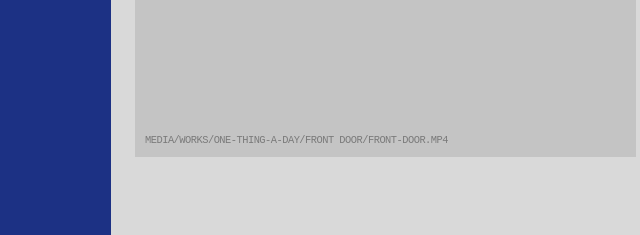
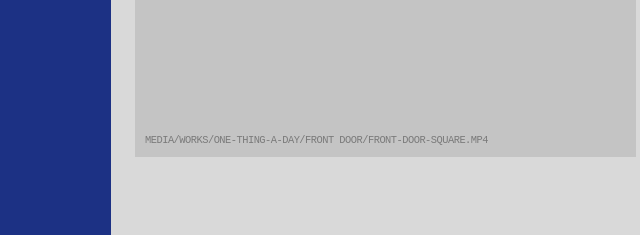
Before and after one commit to tmingkai-pixel/portfolio-site, an Astro site: page /portfolio-site/works/one-thing-a-day in a window 1280 px wide. Shown: the part 7255-7490 px from the top of the page, 119-759 px from the left. Built offline with nearby package versions, Linux system fonts and the light colour scheme; Astro itself is replaced by a stand-in of ours.

Commit message:
Update src/content/works/one-thing-a-day.md (via Pages CMS)

```diff
--- a/src/content/works/one-thing-a-day.md
+++ b/src/content/works/one-thing-a-day.md
@@ -65,7 +65,7 @@ pieces:
     caption: I was watching Modern Family while I was putting this together so it
       might be a little inspired by the Dunphy's house.
     media:
-      - /media/works/one-thing-a-day/front door/front-door.mp4
+      - /media/works/one-thing-a-day/front door/front-door-square.mp4
       - /media/works/one-thing-a-day/front door/front-door-1.jpg
       - /media/works/one-thing-a-day/front door/front-door-2.jpg
   - title: 009-Living Room Isometric
@@ -105,17 +105,18 @@ pieces:
     caption: A can of old Dunlop contact adhesive I had. I took the opportunity to
       experiment with a low poly high viscosity fluid.
     media:
-      - /media/works/one-thing-a-day/glue/glue.mp4
+      - /media/works/one-thing-a-day/glue/glue-square.mp4
       - /media/works/one-thing-a-day/glue/glue.jpg
+      - /media/works/one-thing-a-day/glue/glue-2.jpg
   - title: 015-Measuring Tape
     caption: My personal Stanley measuring tape.
     media:
-      - /media/works/one-thing-a-day/measuring tape/measuring-tape.mp4
+      - /media/works/one-thing-a-day/measuring tape/measuring-tape-square.mp4
   - title: 016-Tiny Jeep
     caption: Saw something that reminded me of "Micro Machines", this racing video
       game I used to play with my brother.
     media:
-      - /media/works/one-thing-a-day/micro machine/micro-machines.mp4
+      - /media/works/one-thing-a-day/micro machine/micro-machines-square.mp4
   - title: 017-Bad Outpost
     caption: Trying my hand at designing scapes, this one is reminiscent of that
       first bridge tower you encounter bandits at in Skyrim.
```
